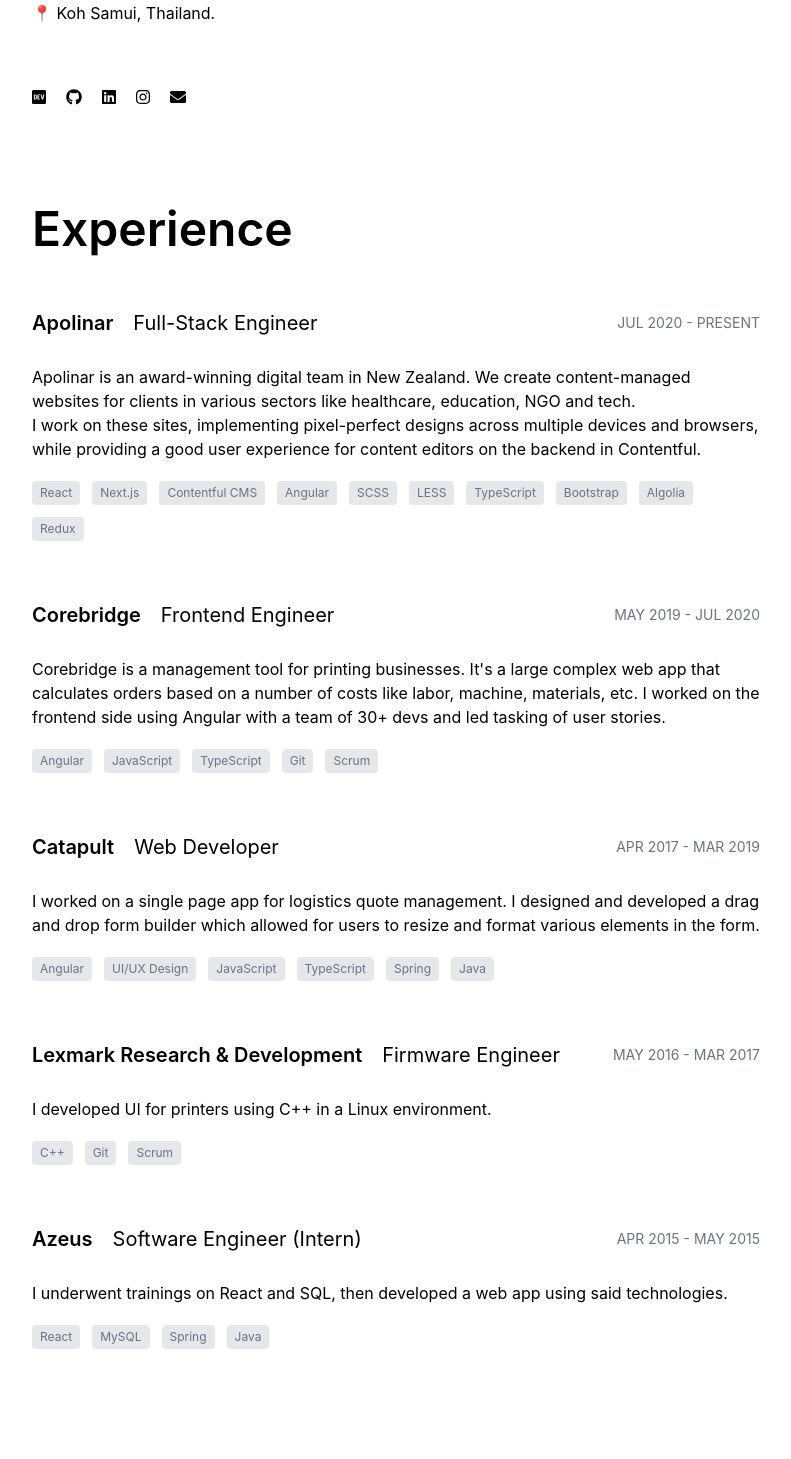
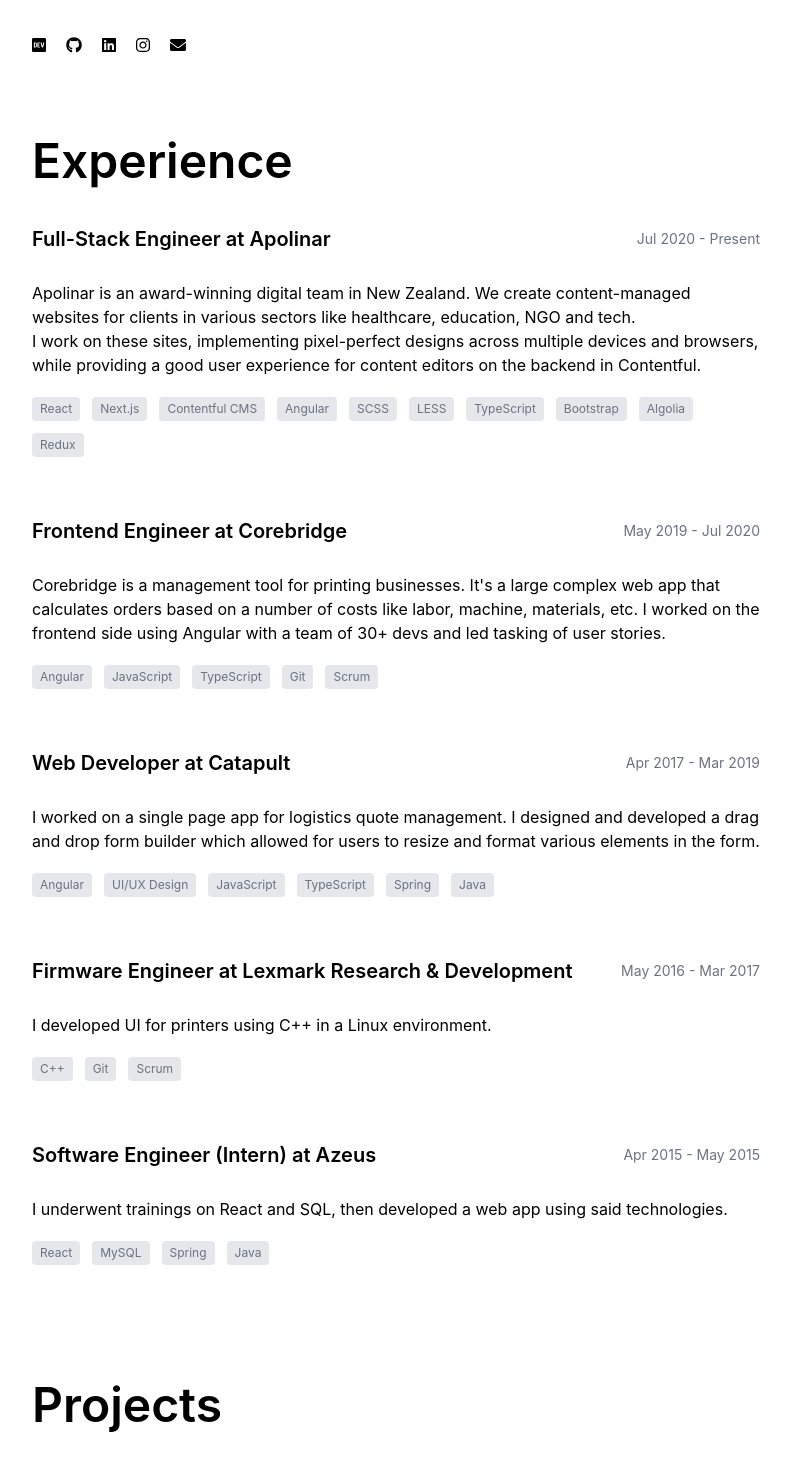
Before and after one commit to el-pol/nextjs-trishalim, a Next.js app: page / in a window 1280 px wide. Shown: the part 640-2099 px from the top of the page, without its empty margins (244-1035 px from the left). Built offline with nearby package versions, Linux system fonts and the light colour scheme.

Commit message:
Fix typography, remove <br>

```diff
--- a/components/Experience.tsx
+++ b/components/Experience.tsx
@@ -23,13 +23,12 @@
           <h3 className="text-xl mr-5">
             <Link href={link}>
               <a href={link} target="_blank" rel="nofollow noreferrer">
-                {company}
+                {position} at {company}
               </a>
             </Link>
           </h3>
-          <p className="text-xl">{position}</p>
         </div>
-        <p className="uppercase text-gray-500 text-sm my-2">{dateStart} - {dateEnd}</p>
+        <p className="text-gray-500 text-sm my-2">{dateStart} - {dateEnd}</p>
       </div>
       <p className="my-5">
         {description}
--- a/pages/index.tsx
+++ b/pages/index.tsx
@@ -309,9 +309,7 @@
           <img className="my-5 mx-auto rounded-full w-6/12 sm:w-4/12 md:w-2/12 border-pink border-4" src="/profile.png" alt="Trisha Lim"/>
         </div>
 
-        <br  id="about"/>
-        <br />
-        <br />
+        <span id="about" className="block mb-8" />
 
         <p className="mb-3">
           Hey, I&apos;m Trisha! 👋
@@ -338,23 +336,15 @@
           </a>.
         </p>
 
-        <p className="mb-3">
+        <p className="mb-12">
           📍 Koh Samui, Thailand.
         </p>
 
-        <br />
-        <br />
-
         <Socials />
 
-        <br id="experience" />
-        <br />
-        <br />
-        <br />
+        <span id="experience" className="block pb-20" />
 
-        <h2>Experience</h2>
-        <br />
-        <br />
+        <h2 className="mb-8">Experience</h2>
         <div>
         {
           experiences.map((e) => (
@@ -363,41 +353,25 @@
         }
         </div>
 
-        <br id="projects" />
-        <br />
-        <br />
-        <br />
+        <span id="projects" className="block pb-16" />
 
-        <h2>Projects</h2>
-        <br />
-        <br />
+        <h2 className="mb-8">Projects</h2>
         <div className="flex flex-wrap -mx-6 -my-8">
           {
             projects.map((p) => <div key={p.link} className="w-full px-6 py-8 md:w-6/12"><Project content={p} /></div>)
           }
         </div>
 
-        <br id="posts"/>
-        <br />
-        <br />
-        <br />
+        <span id="posts" className="block pb-20" />
 
-        <h2>Blog</h2>
-        <br />
-        <br />
+        <h2 className="mb-8">Blog</h2>
         <div className="flex flex-wrap -mx-6 -my-8">
           {
             content.map((c) => <div key={c.link} className="w-full px-6 py-8 md:w-6/12"><Content content={c} /></div>)
           }
         </div>
 
-        <br />
-        <br />
-        <br />
-        <br />
-
-        <h2>I tweet...</h2>
-        <br />
+        <h2 className="mt-16 mb-8">I tweet...</h2>
         <div className="flex flex-wrap -m-3">
           <div className="w-full md:w-8/12 p-3">
             <blockquote className="twitter-tweet"><p lang="en" dir="ltr">The first tutorial I ever wrote made it to <a href="https://twitter.com/ThePracticalDev?ref_src=twsrc%5Etfw">@ThePracticalDev</a>&#39;s &quot;Top 7 Featured DEV Posts from the Past Week&quot;!<br/><br/>I&#39;m SO HAPPY. Thank you so much 👉👈<a href="https://t.co/noSfV7OWoR">https://t.co/noSfV7OWoR</a></p>&mdash; trishalim.eth (@trishathecookie) <a href="https://twitter.com/trishathecookie/status/1443067957400125445?ref_src=twsrc%5Etfw">September 29, 2021</a></blockquote>
@@ -411,20 +385,13 @@
           </div> */}
         </div>
 
-        <br />
-        <br />
-        <br />
-        <br />
-        <br />
-        <br />
-
         <div style={{
           display: 'flex',
           justifyContent: 'center'
         }}>
           <Link href="mailto:hello@trishalim.com">
             <a href="mailto:hello@trishalim.com"
-              className="px-10 py-4 text-xl bg-black text-white hover:bg-pink rounded-xl transition-colors">
+              className="px-10 py-4 text-xl bg-black text-white hover:bg-pink rounded-xl transition-colors my-20">
               Contact me
             </a>
           </Link>
```
